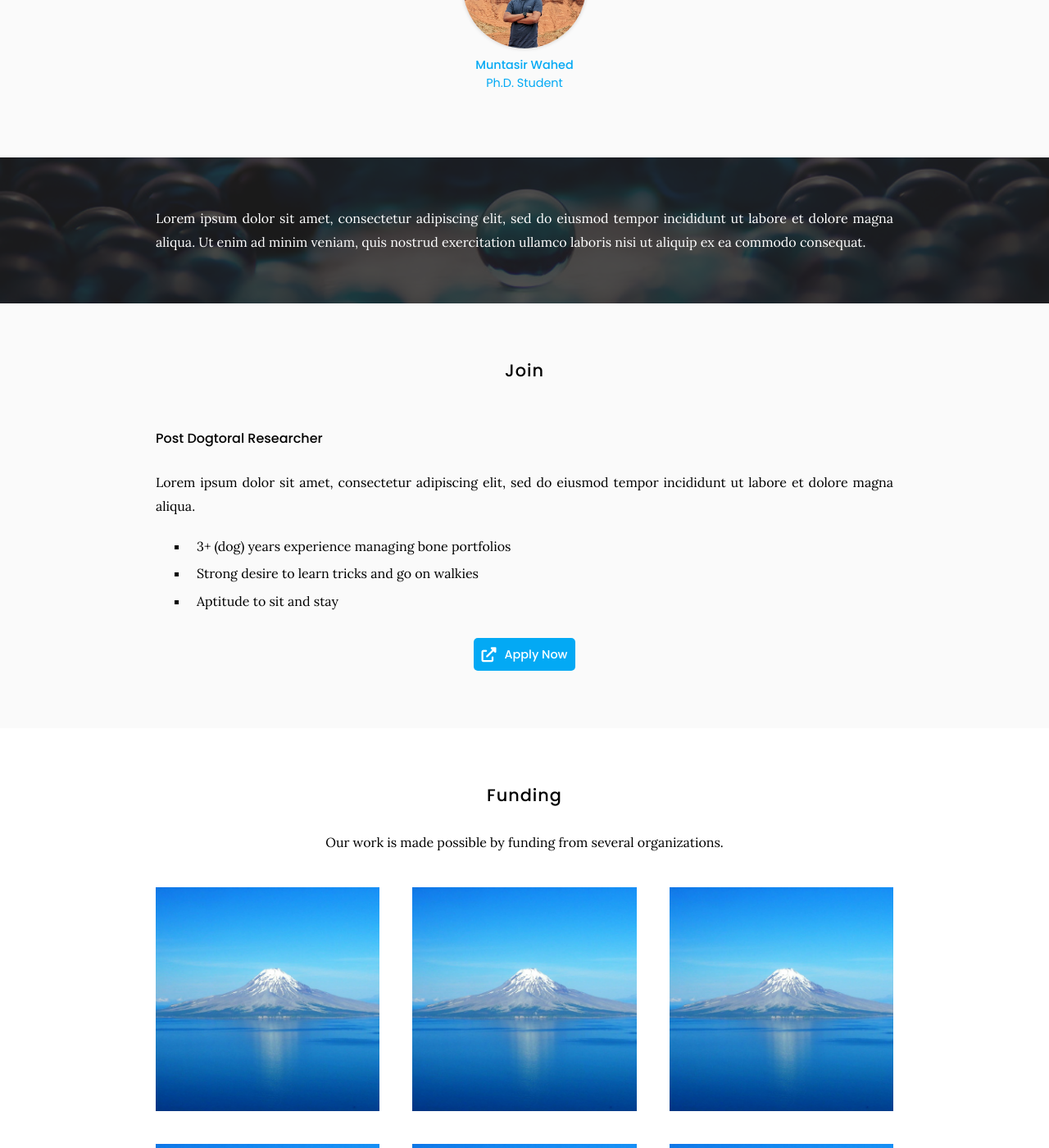
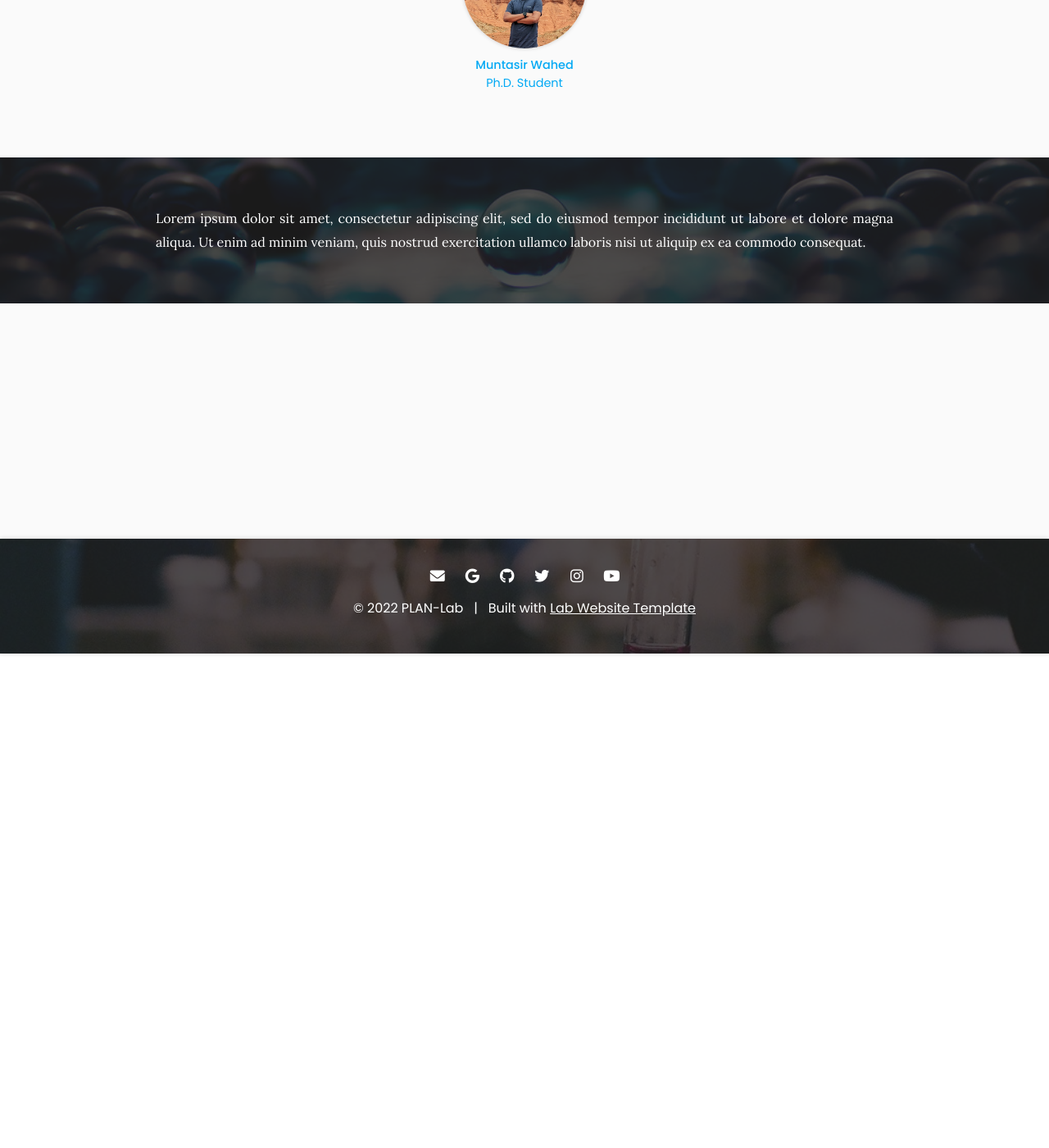
Before and after one commit to XiaonaZhou/plan-lab.github.io, a Jekyll site: the page built from team/index.md, in a window 1280 px wide and 1400 px high, scrolled down 603 px. Shown: the whole window at 82% size. Built offline with Jekyll 4.4.1, drawn with Linux system fonts in a browser that asks for light colours; some of the changed text lies outside the part shown.

Commit message:
changes to overall structure

```diff
--- a/team/index.md
+++ b/team/index.md
@@ -40,52 +40,3 @@ Lorem ipsum dolor sit amet, consectetur adipiscing elit, sed do eiusmod tempor i
 Ut enim ad minim veniam, quis nostrud exercitation ullamco laboris nisi ut aliquip ex ea commodo consequat.
 
 {% include section.html %}
-
-## Join
-
-#### Post Dogtoral Researcher
-
-Lorem ipsum dolor sit amet, consectetur adipiscing elit, sed do eiusmod tempor incididunt ut labore et dolore magna aliqua.
-
-- 3+ (dog) years experience managing bone portfolios
-- Strong desire to learn tricks and go on walkies
-- Aptitude to sit and stay
-
-{% include link.html type="external" link="https://google.com/" text="Apply Now" icon="" style="button" %}
-{:.center}
-
-{% include section.html %}
-
-## Funding
-
-Our work is made possible by funding from several organizations.
-{:.center}
-
-{%
-  include gallery.html
-  style="square"
-
-  image1="images/photo.jpg"
-  link1="https://nasa.gov/"
-  tooltip1="Cool Foundation"
-
-  image2="images/photo.jpg"
-  link2="https://nasa.gov/"
-  tooltip2="Cool Institute"
-
-  image3="images/photo.jpg"
-  link3="https://nasa.gov/"
-  tooltip3="Cool Initiative"
-
-  image4="images/photo.jpg"
-  link4="https://nasa.gov/"
-  tooltip4="Cool Foundation"
-
-  image5="images/photo.jpg"
-  link5="https://nasa.gov/"
-  tooltip5="Cool Institute"
-
-  image6="images/photo.jpg"
-  link6="https://nasa.gov/"
-  tooltip6="Cool Initiative"
-%}
```
Also changed, not shown: blog/index.md (deleted, +0 -27 lines), contact/index.md (+1 -1 lines), publications/index.md (+1 -8 lines), research/index.md (+38 -6 lines).
